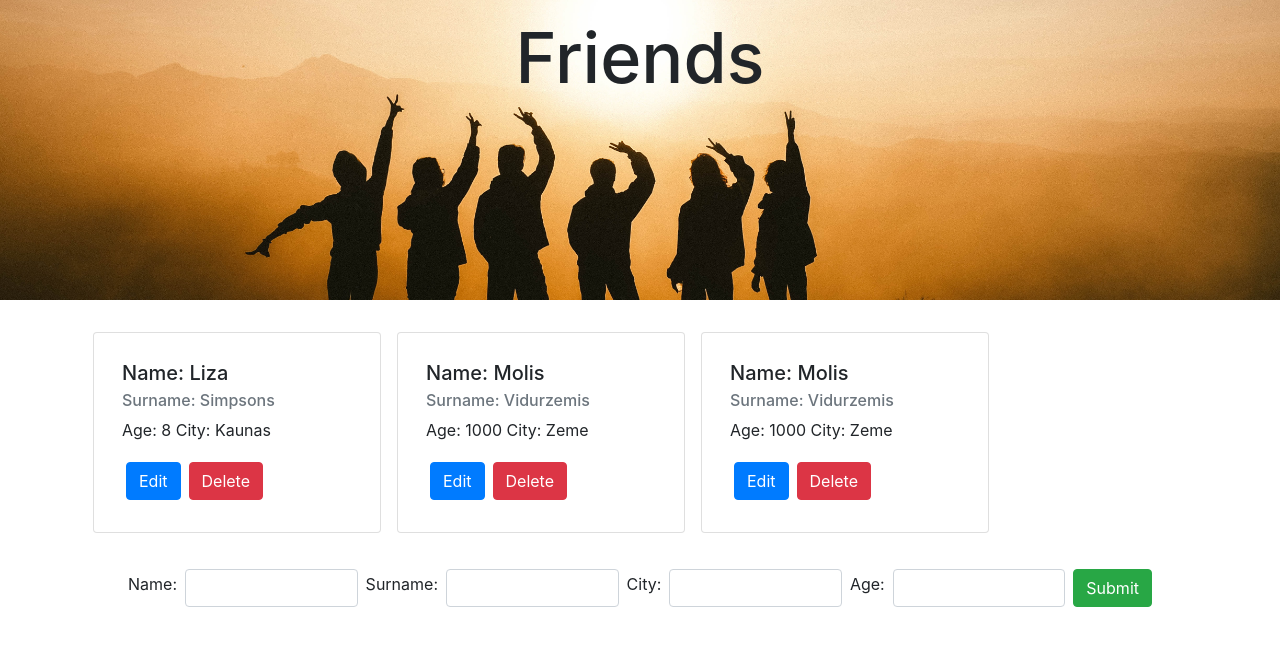
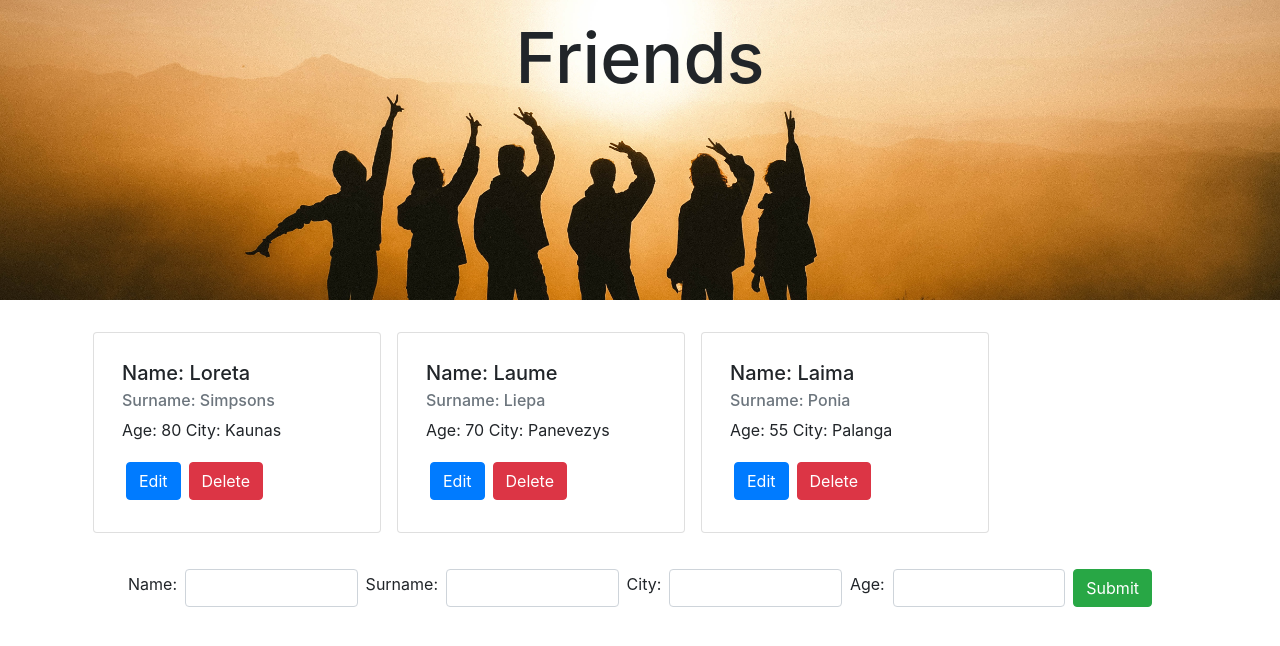
Before and after one commit to KristinaProject/react-friend-list, a React (Create React App) app in the folder friend-list/: page / in a window 1280 px wide. Shown: the top 646 px of the page. Built offline with nearby package versions, Linux system fonts and the light colour scheme.

Commit message:
bugFix: rename friendlist

```diff
--- a/friend-list/src/App.jsx
+++ b/friend-list/src/App.jsx
@@ -5,9 +5,9 @@ import { Form } from "./Form";
 import { Header } from "./Header";
 
 const friendList = [
-  { name: "Liza", surname: "Simpsons", age: 8, city: "Kaunas", id: 1 },
-  { name: "Molis", surname: "Vidurzemis", age: 1000, city: "Zeme", id: 2 },
-  { name: "Molis", surname: "Vidurzemis", age: 1000, city: "Zeme", id: 3 },
+  { name: "Loreta", surname: "Simpsons", age: 80, city: "Kaunas", id: 1 },
+  { name: "Laume", surname: "Liepa", age: 70, city: "Panevezys", id: 2 },
+  { name: "Laima", surname: "Ponia", age: 55, city: "Palanga", id: 3 },
 ];
 
 const initialValues = {
```
